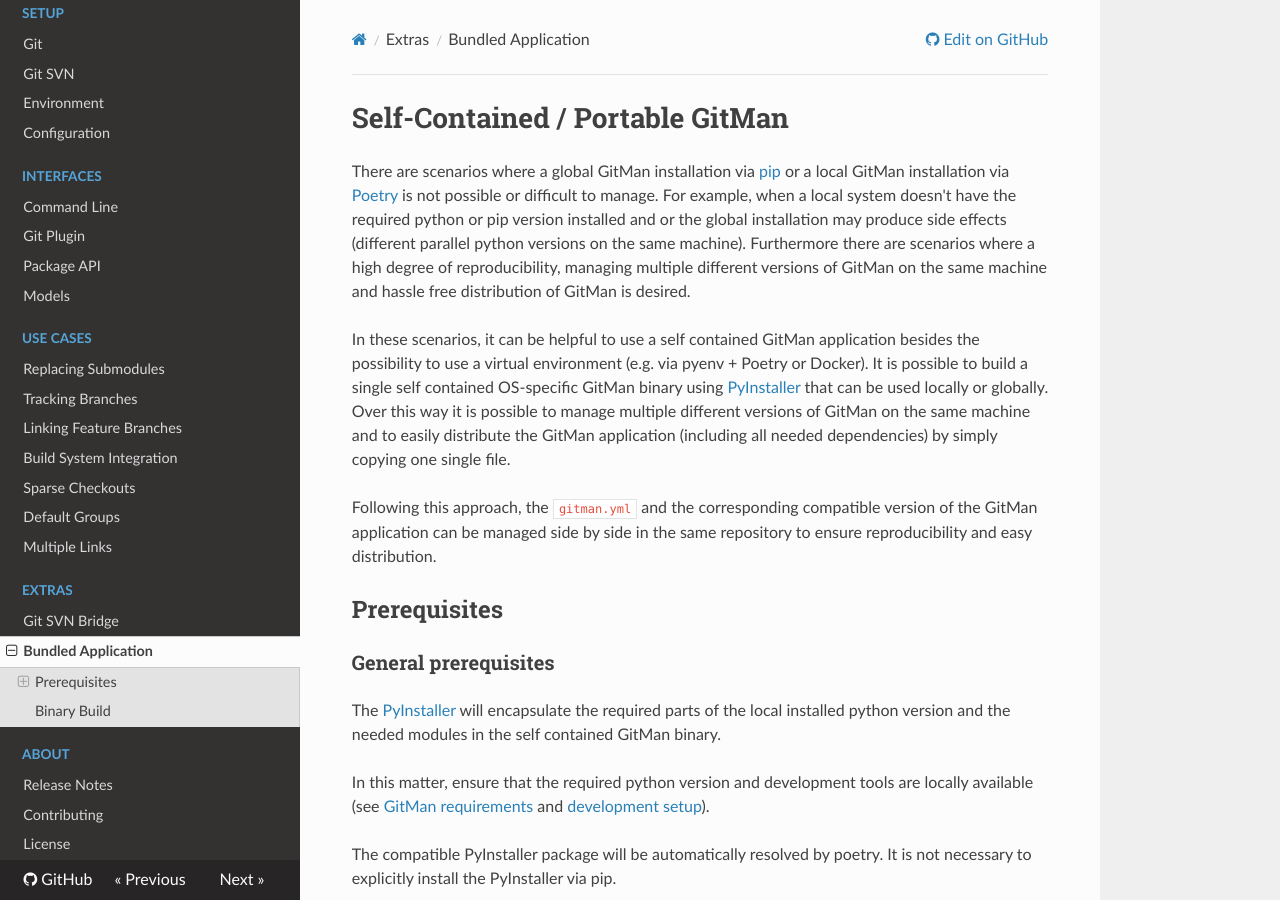
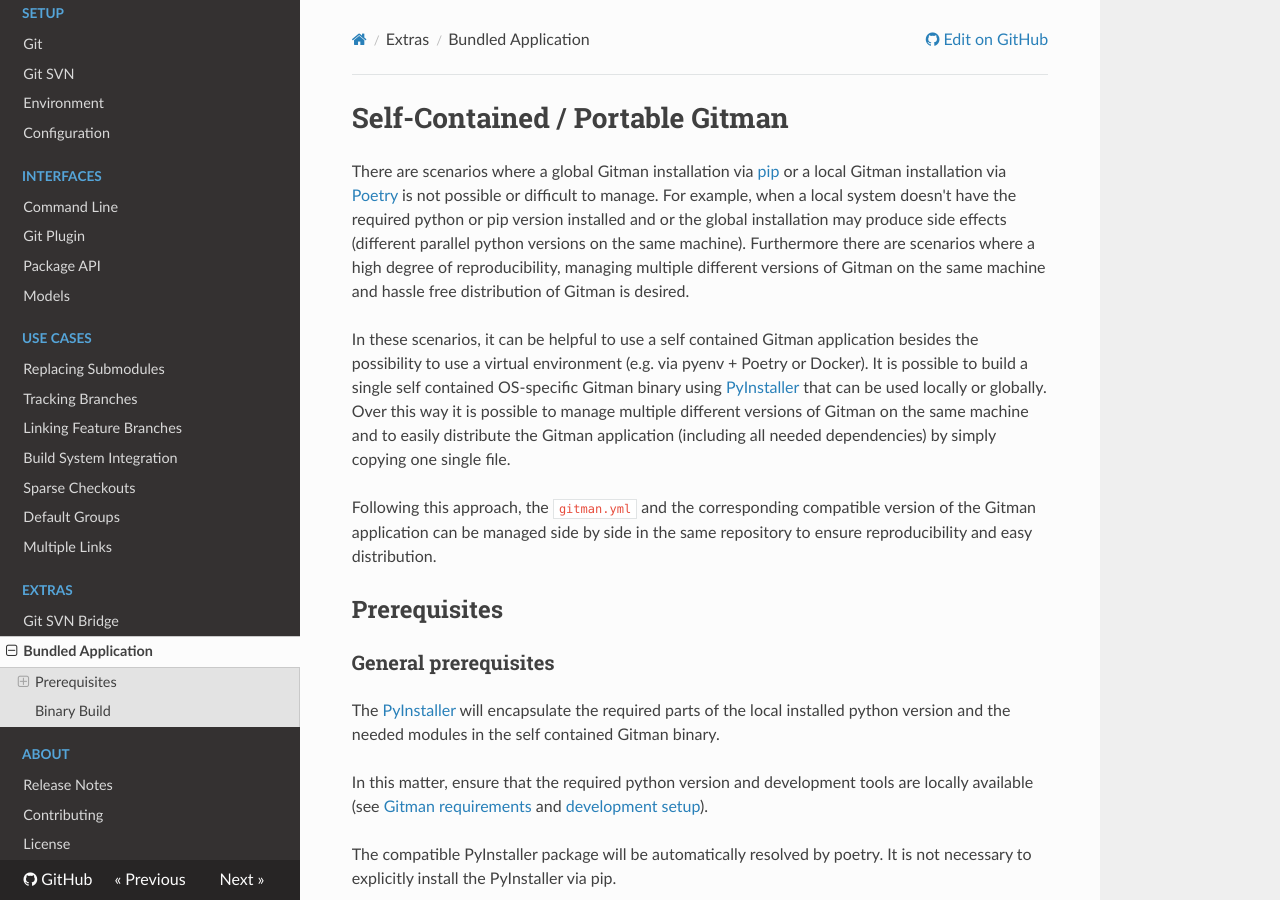
Before and after one commit to jacebrowning/gitman, an MkDocs documentation site: the page built from docs/extras/bundled-application.md, in a window 1280 px wide and 900 px high. Built offline with MkDocs 1.6.1, drawn with Linux system fonts in a browser that asks for light colours; nearby versions of some CDN libraries; some of the changed text lies outside the part shown.

````diff
--- a/docs/extras/bundled-application.md
+++ b/docs/extras/bundled-application.md
@@ -1,23 +1,23 @@
-# Self-Contained / Portable GitMan
+# Self-Contained / Portable Gitman
 
-There are scenarios where a global GitMan installation via [pip](https://github.com/pypa/pip) or a local GitMan installation via [Poetry](https://github.com/sdispater/poetry) is not possible or difficult to manage.
+There are scenarios where a global Gitman installation via [pip](https://github.com/pypa/pip) or a local Gitman installation via [Poetry](https://github.com/sdispater/poetry) is not possible or difficult to manage.
 For example, when a local system doesn't have the required python or pip version installed and or the global installation may produce side effects (different parallel python versions on the same machine).
-Furthermore there are scenarios where a high degree of reproducibility, managing multiple different versions of GitMan on the same machine and hassle free distribution of GitMan is desired.
+Furthermore there are scenarios where a high degree of reproducibility, managing multiple different versions of Gitman on the same machine and hassle free distribution of Gitman is desired.
 
-In these scenarios, it can be helpful to use a self contained GitMan application besides the possibility to use a virtual environment (e.g. via pyenv + Poetry or Docker).
-It is possible to build a single self contained OS-specific GitMan binary using [PyInstaller](https://www.pyinstaller.org/) that can be used locally or globally.
-Over this way it is possible to manage multiple different versions of GitMan on the same machine and to easily distribute the GitMan application (including all needed dependencies) by simply copying one single file.
+In these scenarios, it can be helpful to use a self contained Gitman application besides the possibility to use a virtual environment (e.g. via pyenv + Poetry or Docker).
+It is possible to build a single self contained OS-specific Gitman binary using [PyInstaller](https://www.pyinstaller.org/) that can be used locally or globally.
+Over this way it is possible to manage multiple different versions of Gitman on the same machine and to easily distribute the Gitman application (including all needed dependencies) by simply copying one single file.
 
-Following this approach, the `gitman.yml` and the corresponding compatible version of the GitMan application can be managed side by side in the same repository to ensure
+Following this approach, the `gitman.yml` and the corresponding compatible version of the Gitman application can be managed side by side in the same repository to ensure
 reproducibility and easy distribution.
 
 ## Prerequisites
 
 ### General prerequisites
 
-The [PyInstaller](https://www.pyinstaller.org/) will encapsulate the required parts of the local installed python version and the needed modules in the self contained GitMan binary.
+The [PyInstaller](https://www.pyinstaller.org/) will encapsulate the required parts of the local installed python version and the needed modules in the self contained Gitman binary.
 
-In this matter, ensure that the required python version and development tools are locally available (see [GitMan requirements](../index.md#Setup) and [development setup](../about/contributing.md#Setup)).
+In this matter, ensure that the required python version and development tools are locally available (see [Gitman requirements](../index.md#Setup) and [development setup](../about/contributing.md#Setup)).
 
 The compatible PyInstaller package will be automatically resolved by poetry. It is not necessary to explicitly install the PyInstaller via pip.
 
@@ -59,12 +59,12 @@ Some notes regarding macOS prerequisites can be found [here](https://pyinstaller
 
 ## Binary Build
 
-To build the self contained GitMan binary use:
+To build the self contained Gitman binary use:
 
 ```sh
 $ make exe
 ```
 
-By default this call installs the [PyInstaller](https://www.pyinstaller.org/) pip-Package as part of the GitMan virtual environment.
+By default this call installs the [PyInstaller](https://www.pyinstaller.org/) pip-Package as part of the Gitman virtual environment.
 
 The build output is located in the `dist` folder.
--- a/gitman/__init__.py
+++ b/gitman/__init__.py
@@ -1,4 +1,4 @@
-"""Package for GitMan."""
+"""Package for Gitman."""
 
 from pkg_resources import DistributionNotFound, get_distribution
 
--- a/mkdocs.yml
+++ b/mkdocs.yml
@@ -1,4 +1,4 @@
-site_name: GitMan
+site_name: Gitman
 site_description: A language-agnostic dependency manager using Git.
 site_author: Jace Browning
 
````
Also changed, not shown: CHANGELOG.md (+1 -1 lines), README.md (+1 -1 lines), docs/extras/git-svn-bridge.md (+3 -3 lines), docs/setup/environment.md (+3 -3 lines), docs/use-cases/build-integration.md (+1 -1 lines), 4 other files.
